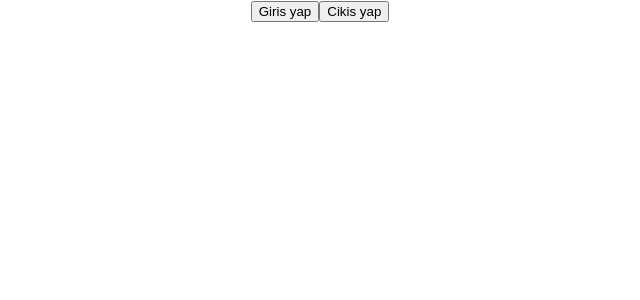
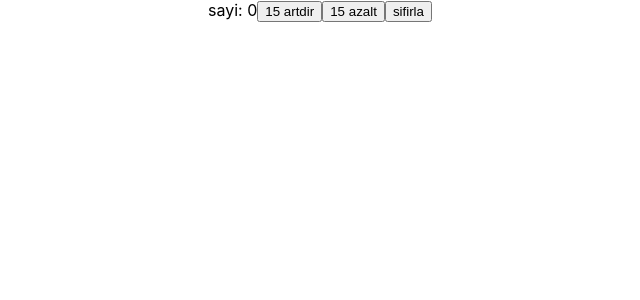
Before and after one commit to MinayeAliyeva/React-Typescript, a React (Create React App) app in the folder reaacttype/: page / in a window 1280 px wide. Shown: the top 300 px of the page, without its empty margins (320-960 px from the left). Built offline with nearby package versions, Linux system fonts and the light colour scheme.

Commit message:
added UseReducer type usage

```diff
--- a/reaacttype/src/App.tsx
+++ b/reaacttype/src/App.tsx
@@ -6,6 +6,7 @@ import Instructor from "./components/Instructor";
 import InstructorList from "./components/InstructorList";
 import LoginCheck from "./components/LoginCheck";
 import Request from "./components/Request";
+import UseReducer from "./components/UseReducer";
 
 function App() {
   let user = "Minaya";
@@ -36,7 +37,8 @@ function App() {
       <Request status='error'/>
       <hr />
       <EventActions/> */}
-      <LoginCheck/>
+      {/* <LoginCheck/> */}
+      <UseReducer/>
     </div>
   );
 }
--- a/reaacttype/src/components/LoginCheck.tsx
+++ b/reaacttype/src/components/LoginCheck.tsx
@@ -5,6 +5,10 @@ const LoginCheck = () => {
     name: string;
     email: string;
   };
+
+
+
+
   const [user, setUser] = useState<userType | null>({} as userType);
   const handleLogin = () => {
     setUser({
--- /dev/null
+++ b/reaacttype/src/components/UseReducer.tsx
@@ -0,0 +1,44 @@
+import React, { useReducer } from "react";
+
+const initialValue = { count: 0 };
+//iki type belirlememize sebeb odur ki case resetde payload hatasi verecek ki iki argument gondermelisiz dispatchde bunu payload:0 ile de coze biliriz ama bu iyi bir yol deyil cunki resetleme isleminde deyload kullanmiyoruz bunun icin dayload optional yapdigimizda ? qoyduqda peyloadin olmadigi hallarda undefined + olur bu ise NaN ona gore iki type belirliyoruz payloadin oldugu durum ve payloadsiz durum
+type CounterType = {
+  count: number;
+};
+type ActionType = {
+  payload: number;
+  type: string;
+};
+type ResetType={
+    type:'reset'
+}
+type CounterAction=ActionType | ResetType
+const reducer = (state: CounterType, action: CounterAction) => {
+  switch (action.type) {
+    case "incriment":
+      return { count: state.count + action.payload };
+    case "decrement":
+      return { count: state.count - action.payload };
+    case "reset":
+      return initialValue;
+    default:
+      return state;
+  }
+};
+const UseReducer = () => {
+  const [state, dispatch] = useReducer(reducer, initialValue);
+  return (
+    <div>
+      sayi: {state.count}
+      <button onClick={() => dispatch({ type: "incriment", payload: 15 })}>
+        15 artdir
+      </button>
+      <button onClick={() => dispatch({ type: "decrement", payload: 15 })}>
+        15 azalt
+      </button>
+      <button onClick={() => dispatch({ type: "reset" ,})}>sifirla</button>
+    </div>
+  );
+};
+
+export default UseReducer;
```
